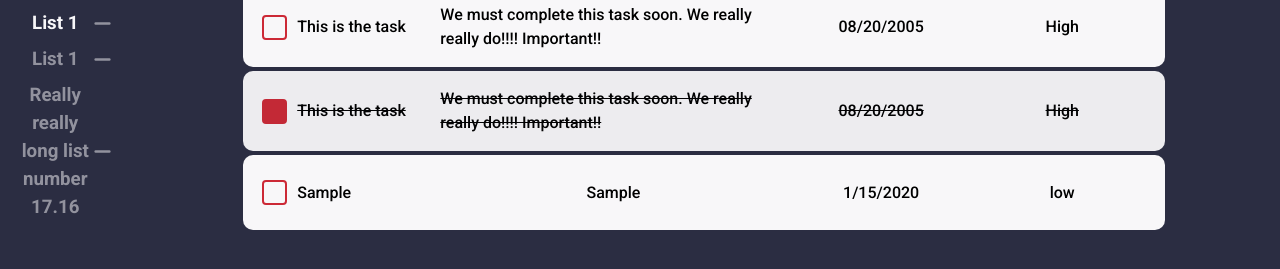
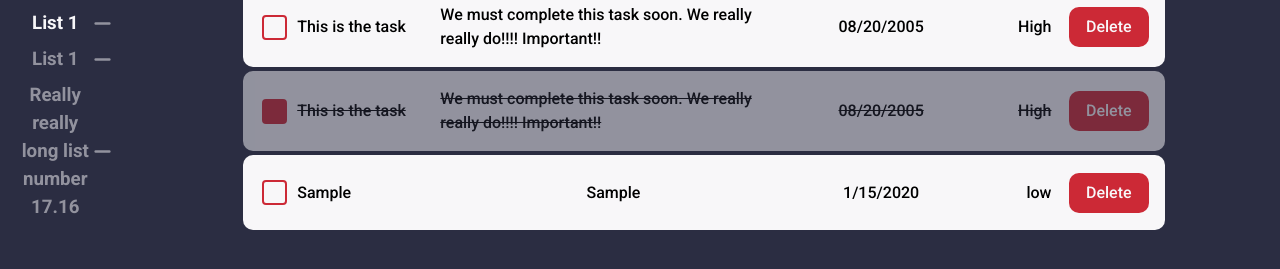
Before and after one commit to Zando411/Todo-List, a website built with webpack: page dist/index.html in a window 1280 px wide. Both pictures are taken after typing "Sample", "Sample", "2020-01-15" into the empty fields and a click on the button "Add Task". Shown: the part 237-506 px from the top of the page. Built offline with nearby package versions, Linux system fonts and the light colour scheme.

Commit message:
add logic to mark tasks as complete

```diff
--- a/src/displayHandler.js
+++ b/src/displayHandler.js
@@ -1,4 +1,4 @@
-import { getInputValues, createTask } from './taskLogic';
+import { getInputValues, createTask, checkCheckbox } from './taskLogic';
 
 function addEventListeners() {
   const button = document.getElementById('add-task');
@@ -6,6 +6,11 @@ function addEventListeners() {
     const { name, description, date, priority } = getInputValues();
     createTask(name, description, date, priority);
   });
+
+  const checkboxInputs = document.querySelectorAll('input[type="checkbox"]');
+  checkboxInputs.forEach((checkbox) => {
+    checkbox.addEventListener('change', checkCheckbox);
+  });
 }
 
 export default addEventListeners;
--- a/src/taskLogic.js
+++ b/src/taskLogic.js
@@ -1,3 +1,5 @@
+import addEventListeners from './displayHandler';
+
 function getInputValues() {
   const name = document.getElementById('name').value;
   const description = document.getElementById('description').value;
@@ -33,15 +35,30 @@ function createTask(name, description, date, priority) {
 
   let newTaskHTML = `
   <div class="checkbox">
-  <input type="checkbox" name="task" id="Task-1" />
-  <div>${name}</div>
-  </div>
-  <div>${description}</div>
-  <div>${date}</div>
-  <div>${priority}</div>`;
+            <input type="checkbox" name="task" id="Task-1" />
+            <p>${name}</p>
+          </div>
+          <p>
+            ${description}
+          </p>
+          <p>${date}</p>
+          <div class="last-box">
+            <p>${priority}</p>
+            <button class="delete-task-btn">Delete</button>`;
 
   newTask.innerHTML = newTaskHTML;
   currentTasks.appendChild(newTask);
+
+  addEventListeners();
 }
 
-export { getInputValues, createTask };
+function checkCheckbox(event) {
+  const taskItem = this.closest('.task-item');
+  if (this.checked) {
+    taskItem.classList.add('completed');
+  } else {
+    taskItem.classList.remove('completed');
+  }
+}
+
+export { getInputValues, createTask, checkCheckbox };
```
Also changed, not shown: dist/index.html, dist/main.js, dist/style.css.
